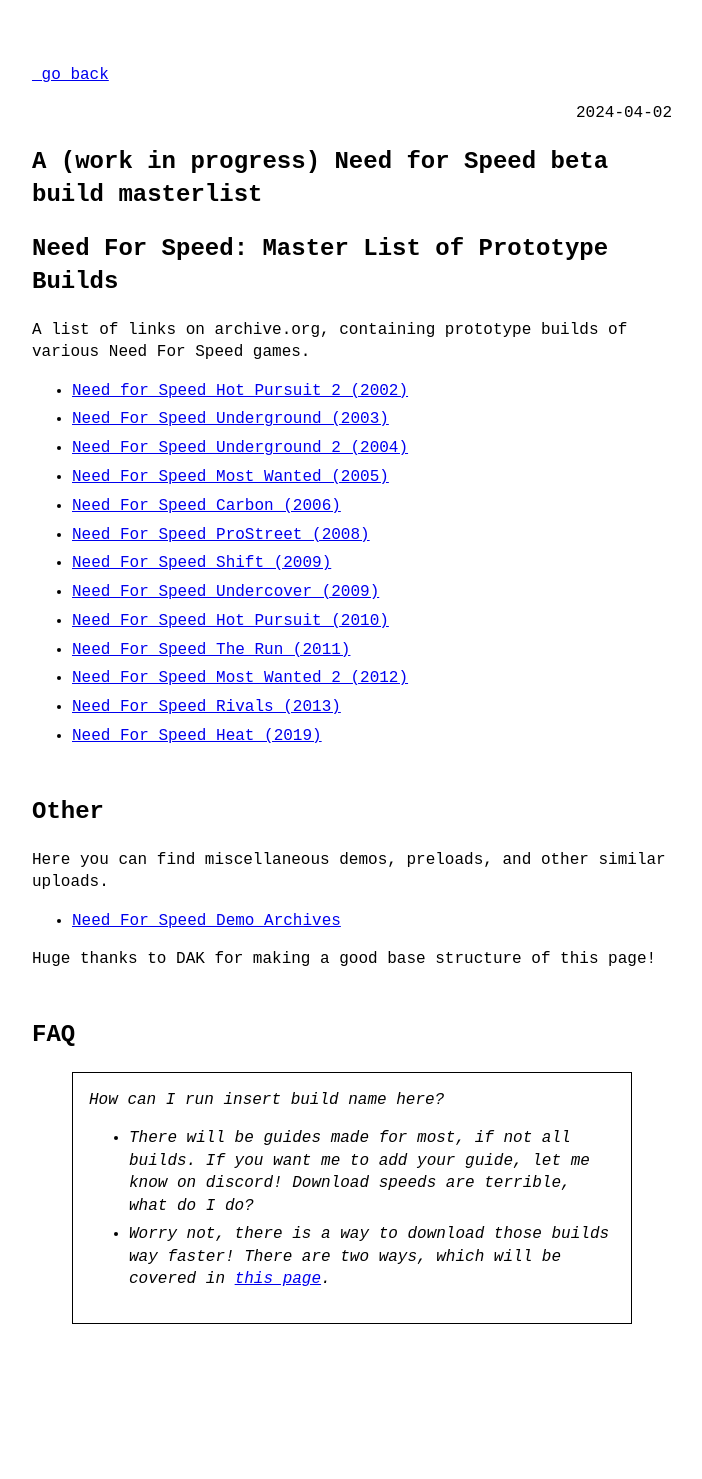
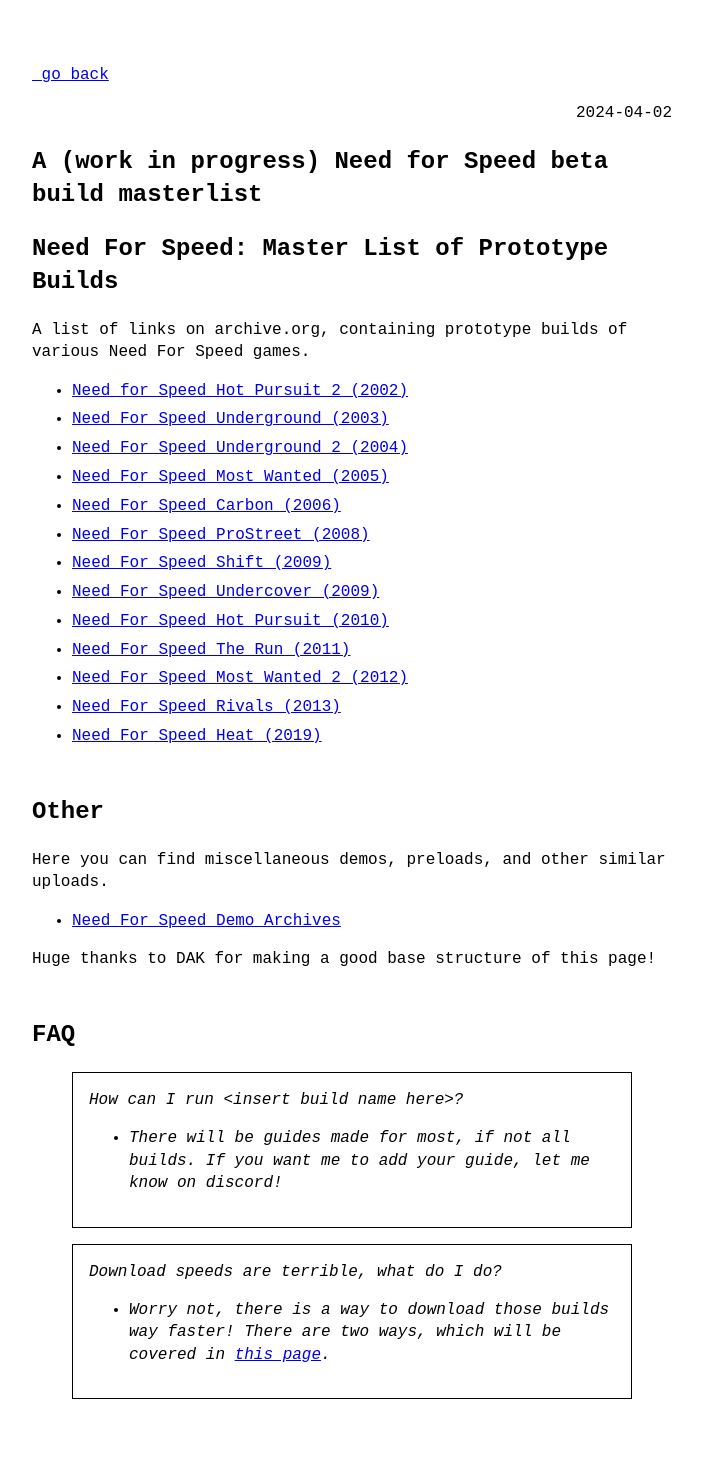
Before and after one commit to dzastsed/dzastsed.github.io, a Jekyll site: the page built from _posts/2024-04-02-nfs-builds.md, in a window 1280 px wide. Shown: the whole page, without its empty margins (288-990 px from the left). Built offline with Jekyll 4.4.1, drawn with Linux system fonts in a browser that asks for light colours; before the commit the page ends 1404 px from its top, so only the background shows below that; some of the changed lines change nothing that is shown.

Commit message:
Add files via upload

```diff
--- a/_posts/2024-04-02-nfs-builds.md
+++ b/_posts/2024-04-02-nfs-builds.md
@@ -32,7 +32,8 @@
 
 ## FAQ
 
-> How can I run *insert build name here*?
+> How can I run \<insert build name here>?
 * There will be guides made for most, if not all builds. If you want me to add your guide, let me know on discord!
+
 > Download speeds are terrible, what do I do?
 * Worry not, there is a way to download those builds way faster! There are two ways, which will be covered in [this page](https://dzastsed.github.io/archive-org-faster-downloads.html).
```
